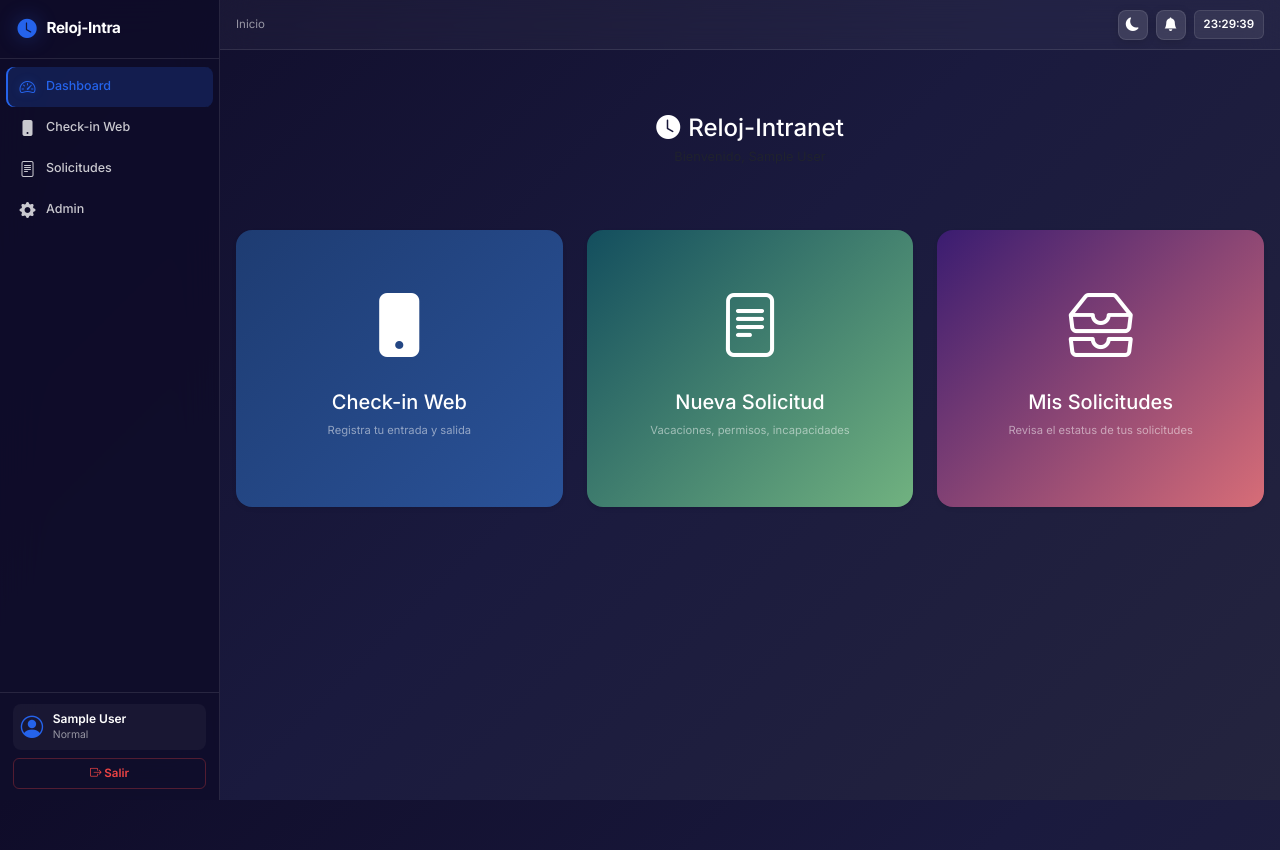
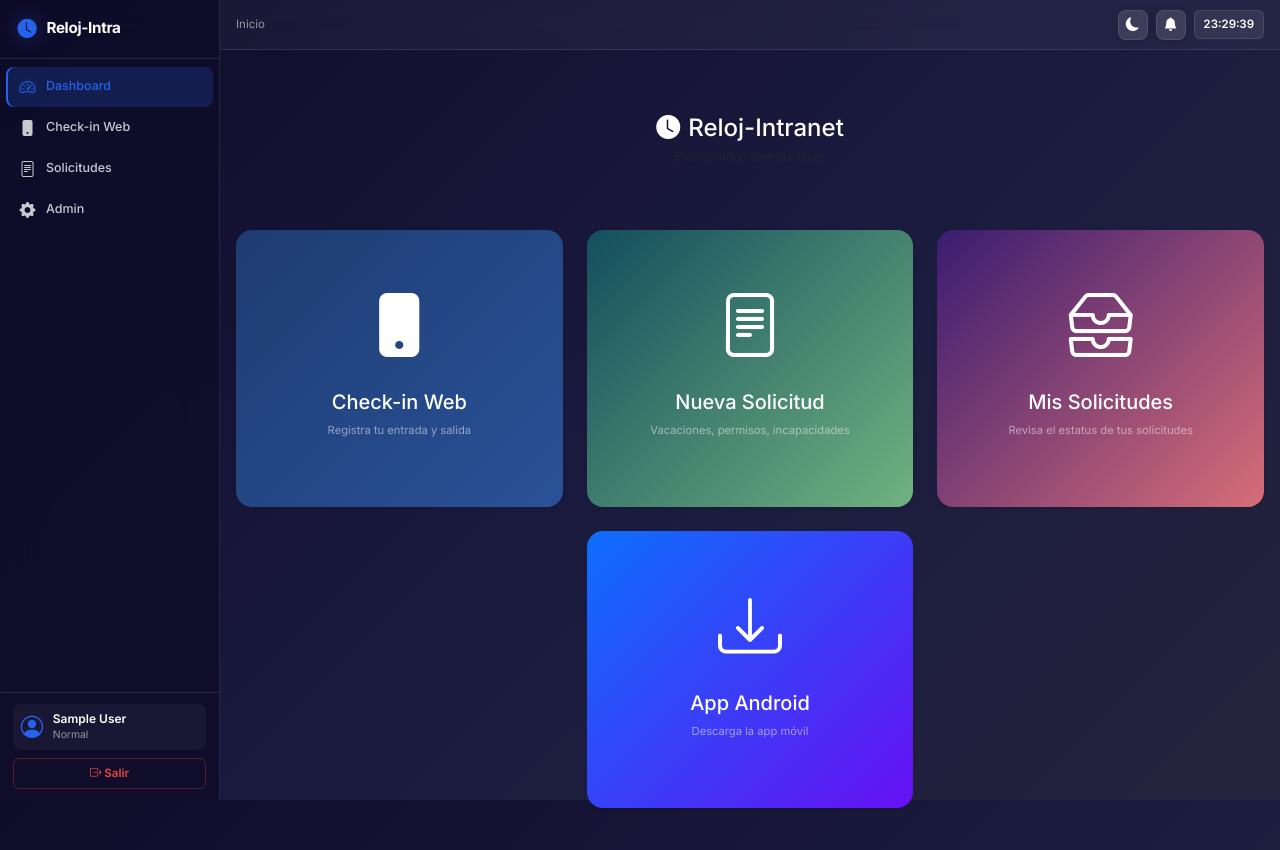
Before and after one commit to Jonathan3-3/reloj-inttranet, a Django app: page /panel/ in a window 1280 px wide. Run offline with Django 5.2, Linux system fonts and the light colour scheme; the visitor is signed in with stand-in values (Sample User, id 1); data that the repository does not hold is empty.

Commit message:
Empleados: tarjeta descarga App Android en dashboard simple

```diff
--- a/apps/panel/views.py
+++ b/apps/panel/views.py
@@ -16,9 +16,13 @@ from apps.movil.models import VersionAPK
 
 @login_required
 def dashboard(request):
+    apk_activa = VersionAPK.objects.filter(activa=True).first()
+
     # Empleados normales → dashboard simple
     if request.user.rol == 'normal':
-        return render(request, 'panel/empleado.html')
+        return render(request, 'panel/empleado.html', {
+            'apk_activa': apk_activa,
+        })
 
     hoy = timezone.localtime().date()
     empleados_activos = Empleado.objects.filter(estatus='activo').count()
@@ -27,7 +31,6 @@ def dashboard(request):
     solicitudes_recientes = Solicitud.objects.select_related('empleado')[:8]
 
     dispositivos = Dispositivo.objects.filter(tipo='scanner').order_by('nombre')
-    apk_activa = VersionAPK.objects.filter(activa=True).first()
 
     return render(request, 'panel/index.html', {
         'hoy': hoy,
--- a/templates/panel/empleado.html
+++ b/templates/panel/empleado.html
@@ -41,5 +41,16 @@
       </div>
     </a>
   </div>
+  <div class="col-md-5 col-lg-4">
+    <a href="{% url 'movil:descargar_archivo' %}" class="text-decoration-none">
+      <div class="card text-center border-0 shadow-sm h-100" style="background: linear-gradient(135deg, #0d6efd, #6610f2);">
+        <div class="card-body py-5">
+          <i class="bi bi-download text-white" style="font-size: 4rem;"></i>
+          <h5 class="text-white mt-3">App Android{% if apk_activa %} v{{ apk_activa.version }}{% endif %}</h5>
+          <p class="text-white-50 small mb-0">Descarga la app móvil</p>
+        </div>
+      </div>
+    </a>
+  </div>
 </div>
 {% endblock %}
```
